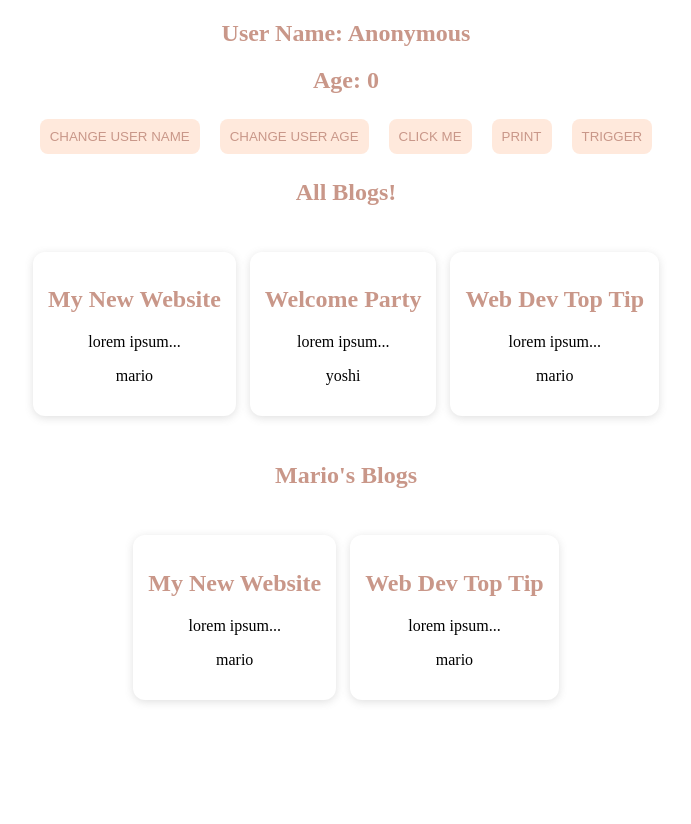
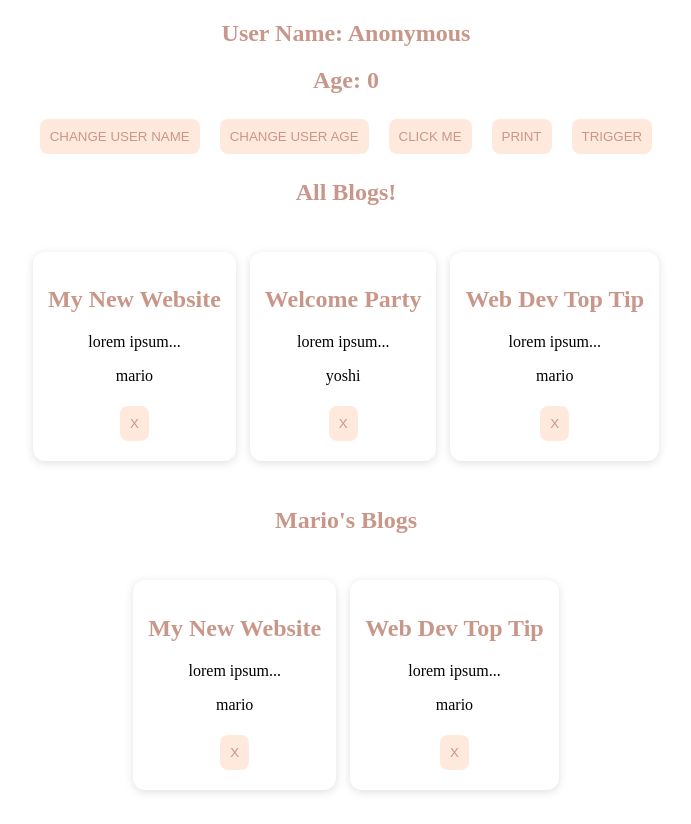
Before and after one commit to Ma9da/react-practicing, a React (Create React App) app: page / in a window 1280 px wide. Shown: the whole page, without its empty margins (294-985 px from the left). Before the commit the page ends 800 px from the top, so only its background shows below. Built offline with nearby package versions, Linux system fonts and the light colour scheme.

Commit message:
added: delete feature

```diff
--- a/src/home/Home.jsx
+++ b/src/home/Home.jsx
@@ -9,6 +9,10 @@ function Home() {
         { title: "welcome party", body: "lorem ipsum...", author: "yoshi", id: 2 },
         { title: "web dev top tip", body: "lorem ipsum...", author: "mario", id: 3 },
     ])
+    const handelDelete = (id) =>{
+        const newBlogs = blogs.filter((blog) => blog.id !== id)
+        setBlogs(newBlogs)
+    }
     const handelClick = () => {
         console.log("hello there");
     }
@@ -32,7 +36,7 @@ function Home() {
                 <button onClick={handelClick}>click me</button>
                 <button onClick={() => { printName("yoshi") }}>print</button>
                 <button onClick={(e) => { handelEvent(e) }}>trigger</button>
-                <Bloglist blogs={blogs} title="all blogs!" />
+                <Bloglist blogs={blogs} title="all blogs!" handelDelete = {handelDelete}/>
                 <Bloglist blogs={blogs.filter((blog) => blog.author === "mario")} title="mario's blogs" />
             </div>
         </>
--- a/src/shared/BlogList.jsx
+++ b/src/shared/BlogList.jsx
@@ -1,4 +1,4 @@
-const Bloglist = ({blogs, title}) => {
+const Bloglist = ({blogs, title, handelDelete}) => {
     return (
         <>
         <h2>{title}</h2>
@@ -8,6 +8,7 @@ const Bloglist = ({blogs, title}) => {
                         <h2>{blog.title}</h2>
                         <p>{blog.body}</p>
                         <blockquote> {blog.author} </blockquote>
+                        <button onClick={()=>{handelDelete(blog.id)}}>x</button>
                     </div>
                 ))}
             </div>
```
